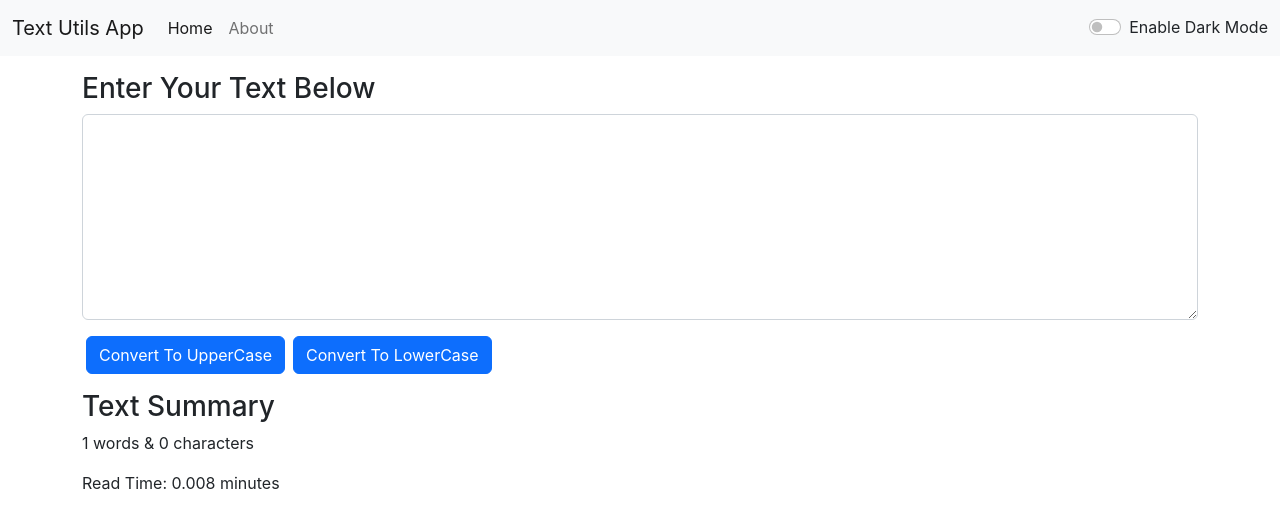
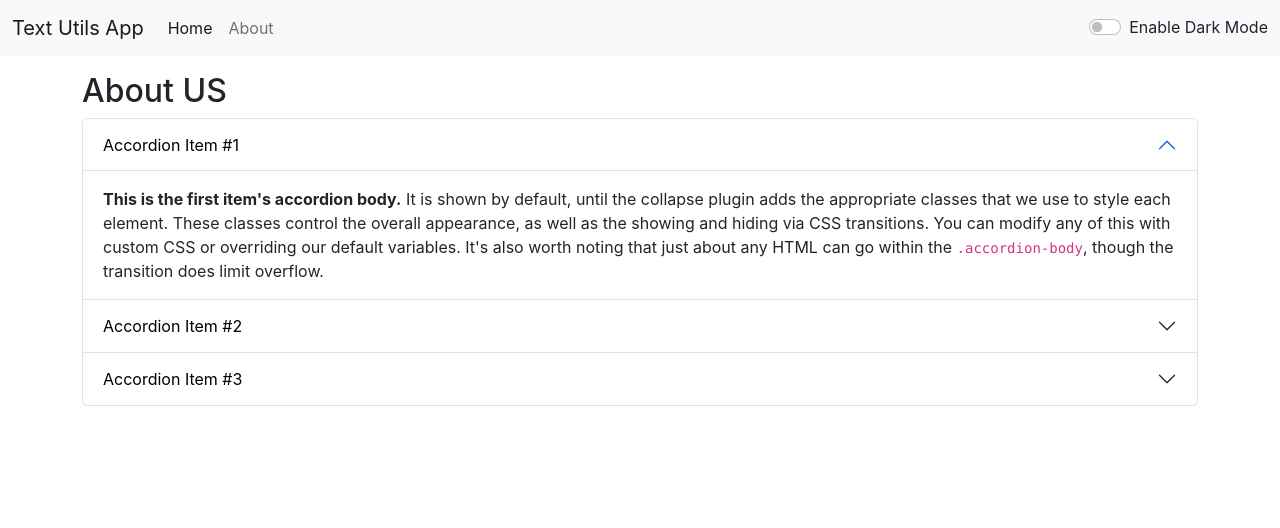
Before and after one commit to coderharsh02/react-text-utils-app, a React (Create React App) app: page / in a window 1280 px wide. Shown: the top 528 px of the page. Built offline with nearby package versions, Linux system fonts and the light colour scheme.

Commit message:
added about component

```diff
--- a/src/App.js
+++ b/src/App.js
@@ -3,6 +3,7 @@
 
 import Navbar from "./components/Navbar";
 import TextForm from "./components/TextForm";
+import About from "./components/About";
 
 function App() {
   const [darkMode, setDarkMode] = useState(false);
@@ -15,7 +16,6 @@
     } else {
       document.body.style.backgroundColor = "#ffffff";
       document.body.style.color = "black";
-
     }
   };
 
@@ -27,7 +27,8 @@
         mode={darkMode}
         toggleMode={toggleMode}
       />
-      <TextForm heading="Enter Your Text Below" mode={darkMode}/>
+      {/* <TextForm heading="Enter Your Text Below" mode={darkMode} /> */}
+      <About mode={darkMode}/>
     </>
   );
 }
--- /dev/null
+++ b/src/components/About.js
@@ -0,0 +1,136 @@
+import React, { useState } from "react";
+import PropTypes from "prop-types";
+
+export default function About(props) {
+  const aboutCss = {
+    aboutBtnDark: {
+      outline: "1px solid white",
+      background: "black",
+      color: "white",
+    },
+    aboutBtnLight: {
+      outline: "none",
+      background: "white",
+      color: "black",
+    },
+  };
+
+  return (
+    <>
+      <div className="container my-3">
+        <h2>About US</h2>
+        <div className="accordion" id="accordionExample">
+          <div className="accordion-item">
+            <h2 className="accordion-header" id="headingOne">
+              <button
+                className="accordion-button"
+                type="button"
+                data-bs-toggle="collapse"
+                data-bs-target="#collapseOne"
+                aria-expanded="true"
+                aria-controls="collapseOne"
+                style={
+                  props.mode ? aboutCss.aboutBtnDark : aboutCss.aboutBtnLight
+                }
+              >
+                Accordion Item #1
+              </button>
+            </h2>
+            <div
+              id="collapseOne"
+              className="accordion-collapse collapse show"
+              aria-labelledby="headingOne"
+              data-bs-parent="#accordionExample"
+            >
+              <div className="accordion-body">
+                <strong>This is the first item's accordion body.</strong> It is
+                shown by default, until the collapse plugin adds the appropriate
+                classes that we use to style each element. These classes control
+                the overall appearance, as well as the showing and hiding via
+                CSS transitions. You can modify any of this with custom CSS or
+                overriding our default variables. It's also worth noting that
+                just about any HTML can go within the{" "}
+                <code>.accordion-body</code>, though the transition does limit
+                overflow.
+              </div>
+            </div>
+          </div>
+          <div className="accordion-item">
+            <h2 className="accordion-header" id="headingTwo">
+              <button
+                className="accordion-button collapsed"
+                type="button"
+                data-bs-toggle="collapse"
+                data-bs-target="#collapseTwo"
+                aria-expanded="false"
+                aria-controls="collapseTwo"
+                style={
+                  props.mode ? aboutCss.aboutBtnDark : aboutCss.aboutBtnLight
+                }
+              >
+                Accordion Item #2
+              </button>
+            </h2>
+            <div
+              id="collapseTwo"
+              className="accordion-collapse collapse"
+              aria-labelledby="headingTwo"
+              data-bs-parent="#accordionExample"
+            >
+              <div className="accordion-body">
+                <strong>This is the second item's accordion body.</strong> It is
+                hidden by default, until the collapse plugin adds the
+                appropriate classes that we use to style each element. These
+                classes control the overall appearance, as well as the showing
+                and hiding via CSS transitions. You can modify any of this with
+                custom CSS or overriding our default variables. It's also worth
+                noting that just about any HTML can go within the{" "}
+                <code>.accordion-body</code>, though the transition does limit
+                overflow.
+              </div>
+            </div>
+          </div>
+          <div className="accordion-item">
+            <h2 className="accordion-header" id="headingThree">
+              <button
+                className="accordion-button collapsed"
+                type="button"
+                data-bs-toggle="collapse"
+                data-bs-target="#collapseThree"
+                aria-expanded="false"
+                aria-controls="collapseThree"
+                style={
+                  props.mode ? aboutCss.aboutBtnDark : aboutCss.aboutBtnLight
+                }
+              >
+                Accordion Item #3
+              </button>
+            </h2>
+            <div
+              id="collapseThree"
+              className="accordion-collapse collapse"
+              aria-labelledby="headingThree"
+              data-bs-parent="#accordionExample"
+            >
+              <div className="accordion-body">
+                <strong>This is the third item's accordion body.</strong> It is
+                hidden by default, until the collapse plugin adds the
+                appropriate classes that we use to style each element. These
+                classes control the overall appearance, as well as the showing
+                and hiding via CSS transitions. You can modify any of this with
+                custom CSS or overriding our default variables. It's also worth
+                noting that just about any HTML can go within the{" "}
+                <code>.accordion-body</code>, though the transition does limit
+                overflow.
+              </div>
+            </div>
+          </div>
+        </div>
+      </div>
+    </>
+  );
+}
+
+About.propTypes = {
+  mode: PropTypes.bool.isRequired,
+};
--- a/src/components/TextForm.js
+++ b/src/components/TextForm.js
@@ -27,15 +27,19 @@
             rows="8"
             value={text}
             onChange={handleOnChangeText}
-            style={props.mode ? {
-              backgroundColor: "rgb(43 31 63)",
-              outline: "white",
-              color: "white"
-            } : {
-              backgroundColor: "white",
-              outline: "black",
-              color: "black"
-            }}
+            style={
+              props.mode
+                ? {
+                    backgroundColor: "rgb(43 31 63)",
+                    outline: "white",
+                    color: "white",
+                  }
+                : {
+                    backgroundColor: "white",
+                    outline: "black",
+                    color: "black",
+                  }
+            }
           ></textarea>
         </div>
 
@@ -49,8 +53,10 @@
 
       <div className="container my-3">
         <h3>Text Summary</h3>
-        <p>{text.split(' ').length} words & {text.length} characters</p>
-        <p>Read Time: {text.split(' ').length * 0.008} minutes</p>
+        <p>
+          {text.split(" ").length} words & {text.length} characters
+        </p>
+        <p>Read Time: {text.split(" ").length * 0.008} minutes</p>
       </div>
     </>
   );
```
Also changed, not shown: 1 other file (tests, documents, lock files or other folders).
